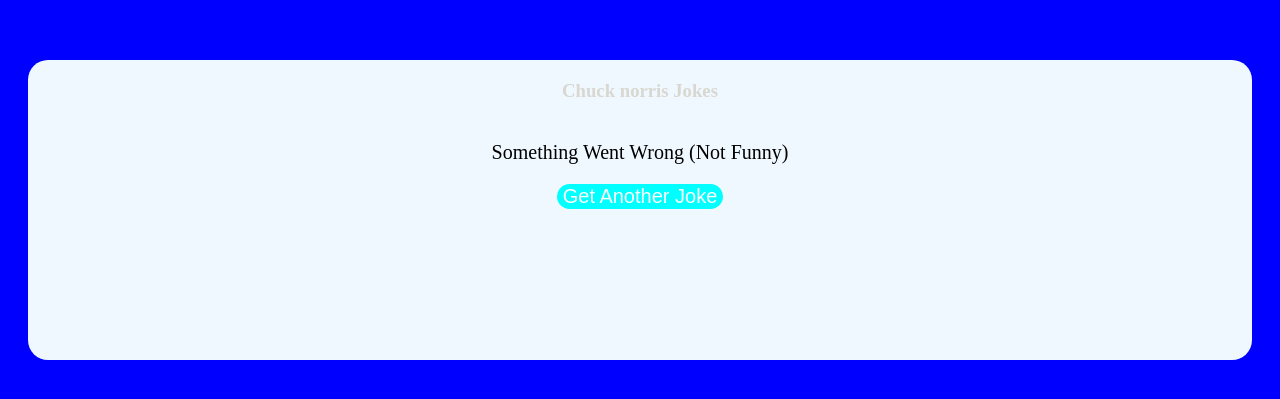
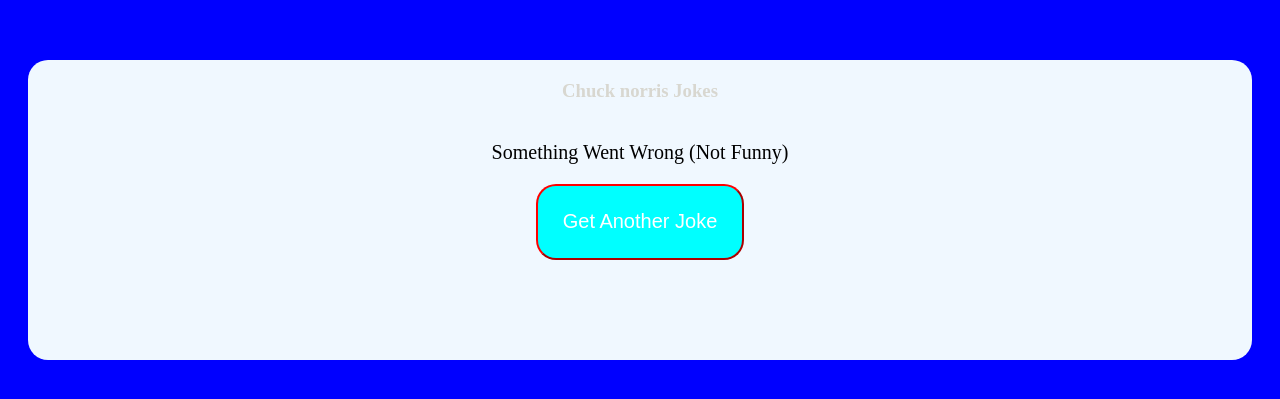
Before and after one commit to sazzadalam112/Joke-generator, a plain HTML site: page index.html in a window 1280 px wide. Shown: the part 319-718 px from the top of the page. Drawn offline with Linux system fonts and the light colour scheme; no server answers.

Commit message:
change font size

```diff
--- a/style.css
+++ b/style.css
@@ -24,7 +24,7 @@ h3{
     font-size: 20px;
     padding: 20px;
 }
-@media screen and (max-width: 300px){
+@media screen and (max-width: 350px){
     #joke {font-size: 10px;}
 }
 
@@ -33,7 +33,12 @@ h3{
     background-color: aqua;
     color: white;
     font-size: 20px;
-    border: none;
+    padding: 2%;
+    /* border: none; */
+    border-color: red;
     border-radius: 20px;
 
 }
+@media screen and (max-width: 350px) {
+   #joke-btn{font-size: 10px;}
+}
```
